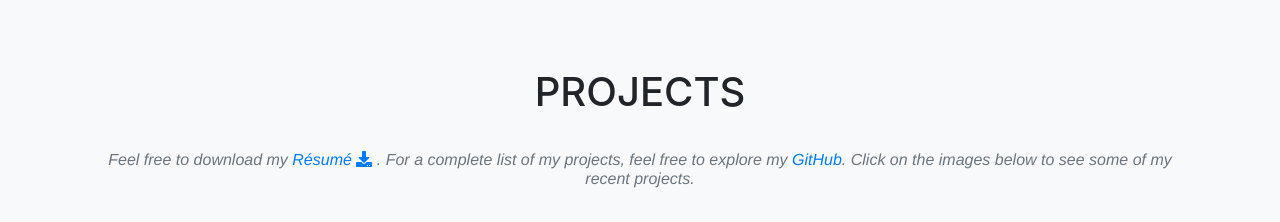
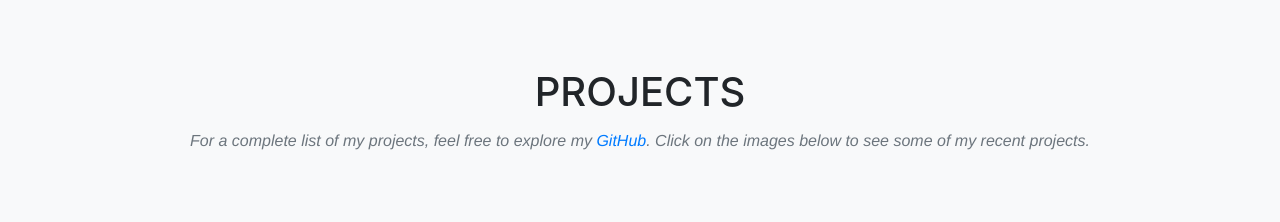
Before and after one commit to richard-hai/richard-hai.github.io, a website with bundled scripts: page index.html in a window 1280 px wide. Shown: the part 2000-2222 px from the top of the page. Built offline with nearby package versions, Linux system fonts and the light colour scheme; a web font is replaced by a local one.

Commit message:
removed resume dl link in project section since it is already in navbar

```diff
--- a/index.html
+++ b/index.html
@@ -125,9 +125,7 @@
         <div class="col-lg-12 text-center">
           <h2 class="section-heading text-uppercase">Projects</h2>
           <h3 class="section-subheading text-muted">
-            <br>Feel free to download my
-            <a href='dl/Resume.pdf' download></i>Résumé <i class='fas fa-download'></i></a>
-            .  For a complete list of my projects, feel free to explore my
+            For a complete list of my projects, feel free to explore my
               <a href='https://github.com/hirichardhai' target="_blank">GitHub</a>.
               Click on the images below to see some of my recent projects.
           </h3>
```
